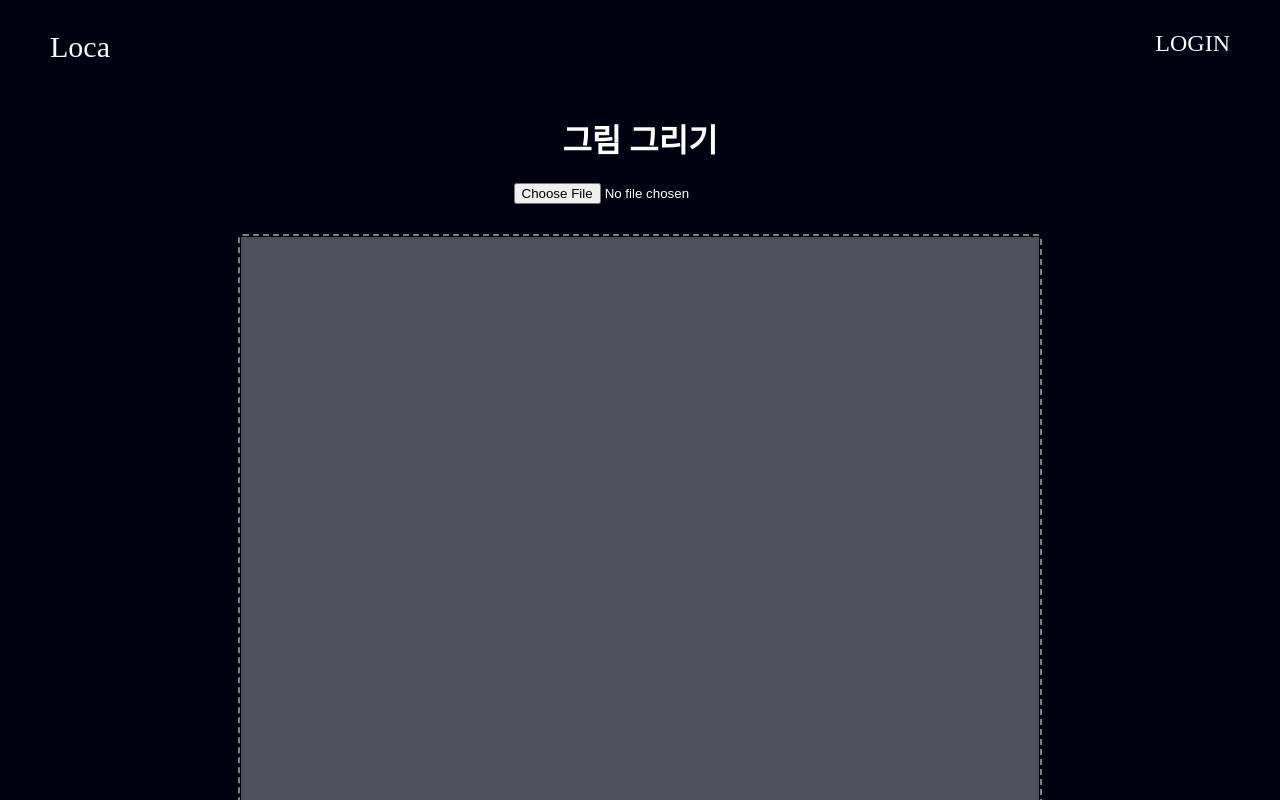
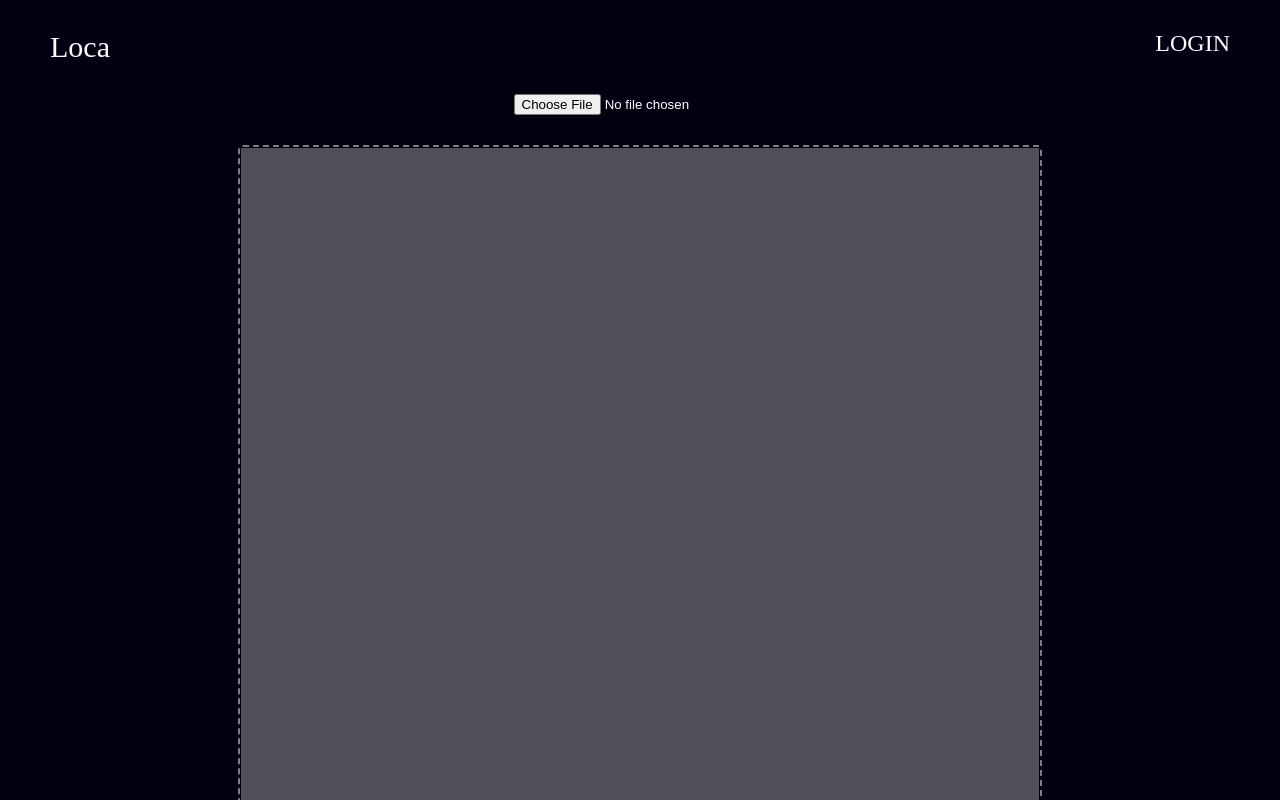
Before and after one commit to swuniv-marveling/SWUniv_Hackaton_FrontEnd, a React (Create React App) app: page /user/imageselect in a window 1280 px wide. Shown: the top 800 px of the page. Built offline with nearby package versions, Linux system fonts and the light colour scheme; a web font is replaced by a local one.

Commit message:
feat: 사용자 이미지 드로잉 수정

```diff
--- a/src/imageselect.jsx
+++ b/src/imageselect.jsx
@@ -156,7 +156,6 @@ const DrawingEditor = () => {
         justifyContent: "center",
       }}
     >
-      <h1>그림 그리기</h1>
       <input type="file" onChange={handleImageChange} style={{ marginBottom: '10px' }} />
 
       <div
```
